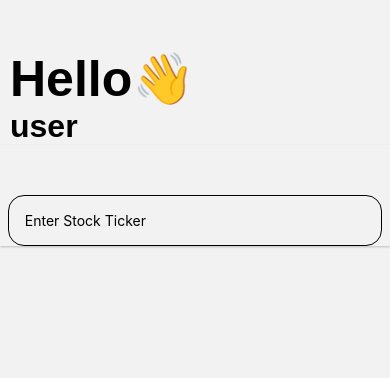
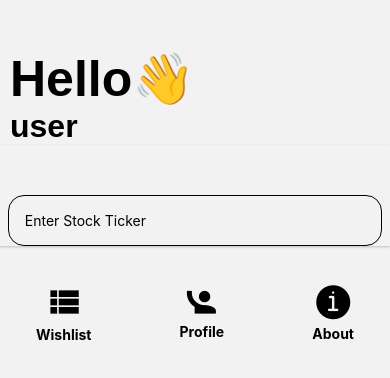
Before and after one commit to TheEagerLearner/StockMarketHub-FY, a React Native app: screen /Dashboard in a window 390 px wide. Shown: the top 378 px of the page. Built offline with nearby package versions, Linux system fonts and the light colour scheme; no server answers.

Commit message:
Data reading at their respective screens

```diff
--- /dev/null
+++ b/src/components/DashIcons.js
@@ -0,0 +1,37 @@
+import React from 'react';
+import { View,StyleSheet,Text,TouchableOpacity } from 'react-native';
+
+
+const DashIcons = ({navigation,title,child,onPress}) => {
+
+    return(
+        <TouchableOpacity
+            style={stylesheet.container}
+            onPress={onPress}
+        >
+            <View style={stylesheet.icon_style}>
+                {child}
+            </View>
+            <Text style={stylesheet.title_style}>
+                {title}
+            </Text>
+        </TouchableOpacity>
+    );
+}
+
+const stylesheet = StyleSheet.create({
+    container:{
+        alignItems:'center',
+        justifyContent:'center',
+        padding:6
+    },
+    icon_style:{
+
+    },
+    title_style:{
+        fontWeight:'bold',
+        marginTop:4
+    }
+});
+
+export default DashIcons;
--- a/src/screens/Dashboard.js
+++ b/src/screens/Dashboard.js
@@ -1,9 +1,15 @@
 import React,{useEffect, useState} from 'react';
 import {View,StyleSheet,Text,ToastAndroid, Linking} from 'react-native';
 import { AsyncStorage } from 'react-native';
+import DashIcons from '../components/DashIcons';
 import SearchBar from '../components/SearchBar';
 import { auth, database } from '../features/Firebase/firebase';
 import StockApi from '../features/StockApi/StockApi';
+
+//icons
+import { Entypo } from '@expo/vector-icons';
+import { MaterialCommunityIcons } from '@expo/vector-icons';
+import { AntDesign } from '@expo/vector-icons';
 
 
 const Dashboard = ({navigation}) => {
@@ -16,8 +22,7 @@ const Dashboard = ({navigation}) => {
   const checkTicker = async () => {
       try{
         const response = await StockApi.get(`/stock/${ticker}`);
-        let data = response.data;
-        console.log(data);
+        storeTicker();
         navigation.navigate('Home');
       }
       catch(err){
@@ -27,6 +32,24 @@ const Dashboard = ({navigation}) => {
 
       }
   };
+
+  //store ticker
+  const storeTicker = async () => {
+
+    try{
+
+      await AsyncStorage.setItem(
+        'ticker',
+        ticker
+      );
+
+    }
+    catch(err){
+      console.log(err.title);
+      console.log(err.message);
+    }
+  }
+
 
     //Retrive Auth Data and search in Realtime db using UID
     const retrieveData = async () => {
@@ -74,17 +97,35 @@ const Dashboard = ({navigation}) => {
           <SearchBar
               onChangeText={(value)=>{
                   setTicker(value);
-                  console.log(ticker);
+
               }}
 
               onEndEditing={()=>{
                 console.log(`ticker is ${ticker}`);
-                Linking.openURL('https://google.com');
+                //Linking.openURL('https://google.com');
                 checkTicker();
 
 
               }}
           />
+
+          <View style={stylesheet.icons_style}>
+
+
+            <DashIcons
+              child={<MaterialCommunityIcons name="view-list" size={40} color="black" />}
+              title={'Wishlist'}
+            />
+            <DashIcons
+              child={<MaterialCommunityIcons name="human-greeting-variant" size={34} color="black" />}
+              title={'Profile'}
+            />
+            <DashIcons
+              child={<AntDesign name="infocirlce" size={34} color="black" />}
+              title={'About'}
+            />
+
+          </View>
         </View>
     );
 }
@@ -105,7 +146,15 @@ const stylesheet = StyleSheet.create({
       fontSize:32,
       fontWeight:'bold',
       fontFamily:'sans-serif'
+    },
+    icons_style:{
+      flexDirection:'row',
+      justifyContent:'space-between',
+      margin:10,
+      marginTop:30,
+      marginHorizontal:30
     }
+
 });
 
 export default Dashboard;
--- a/src/screens/Home-Screens/Analysis.js
+++ b/src/screens/Home-Screens/Analysis.js
@@ -1,9 +1,45 @@
-import React from 'react';
-import { View,StyleSheet,Text } from 'react-native';
+import React, { useEffect, useState } from 'react';
+import { View,StyleSheet,Text, AsyncStorage } from 'react-native';
+import StockApi from '../../features/StockApi/StockApi';
 
 const Analysis = ({navigation}) => {
 
+    const [ticker,setTicker] = useState('');
 
+    const getStockHist = async (res) => {
+
+        try{
+            const response = await StockApi.get(`/stock/${res}/`);
+            const data = response.data;
+            console.log(data);
+
+        }
+        catch(err){
+            console.log(`getStockHist error ===> ${err}`);
+        }
+
+    }
+
+    //used to get ticker
+    const getTicker = async () => {
+
+        try{
+            const response = await AsyncStorage.getItem('ticker');
+            getStockHist(response);
+            setTicker(response);
+
+        }
+        catch(err){
+            console.log(`getTicker error ===> ${err}`);
+        }
+
+    }
+
+    useEffect(()=>{
+        console.log("Analysis");
+        getTicker();
+
+    },[]);
 
     return(
         <View style={stylesheet.container}>
--- a/src/screens/Home-Screens/News.js
+++ b/src/screens/Home-Screens/News.js
@@ -1,11 +1,53 @@
 import * as React from 'react';
-import { Text, View,StyleSheet } from 'react-native';
+import { Text, View,StyleSheet, AsyncStorage } from 'react-native';
 import { NavigationContainer } from '@react-navigation/native';
 import { createMaterialTopTabNavigator } from '@react-navigation/material-top-tabs';
+import StockApi from '../../features/StockApi/StockApi';
 
 const News = ({navigation}) => {
 
-  return(
+    const [ticker,setTicker] = React.useState('');
+
+    //used to get Ticker news
+    const getStockNews = async (res) => {
+
+      try{
+
+        const response = await StockApi.get(`/news/${res}`);
+        const data = response.data;
+        console.log(data);
+
+      }
+      catch(err){
+        console.log(`getStockNews error ==> ${err}`);
+      }
+
+    }
+
+    //used to get ticker
+    const getTicker = async () => {
+
+      try{
+          const response = await AsyncStorage.getItem('ticker');
+          getStockNews(response);
+          setTicker(response);
+
+      }
+      catch(err){
+          console.log(`getTicker error ===> ${err}`);
+      }
+
+  }
+
+
+
+    React.useEffect(()=>{
+        console.log("NEWs");
+        getTicker();
+    },[]);
+
+
+    return(
     <View style={stylesheet.container}>
 
       <Text>News zai mare ?</Text>
--- a/src/screens/Home.js
+++ b/src/screens/Home.js
@@ -1,17 +1,41 @@
 import * as React from 'react';
-import { Text, View,StyleSheet } from 'react-native';
+import { Text, View,StyleSheet,ToastAndroid } from 'react-native';
 import { NavigationContainer } from '@react-navigation/native';
 import { createMaterialTopTabNavigator } from '@react-navigation/material-top-tabs';
+import StockApi from '../features/StockApi/StockApi';
 
 import News from './Home-Screens/News';
 import Analysis from './Home-Screens/Analysis';
+import SearchBar from '../components/SearchBar';
 
 
 const Tab = createMaterialTopTabNavigator();
 
 export default function Home() {
+
+  const [ticker,setTicker] = React.useState('');
+
+  const checkTicker = async () => {
+    try{
+      const response = await StockApi.get(`/stock/${ticker}`);
+      let data = response.data;
+      console.log(data);
+
+    }
+    catch(err){
+
+      console.log(err.message);
+      ToastAndroid.show(err.code+'\n'+err.message,4000);
+
+    }
+  };
+
   return (
     <View style={stylesheet.container}>
+
+    <View style={stylesheet.header_tab}>
+
+    </View>
 
     <NavigationContainer independent={true}>
       <Tab.Navigator
@@ -35,5 +59,8 @@ const stylesheet = StyleSheet.create({
     paddingTop:20,
     backgroundColor:'#FFF'
 
+  },
+  header_tab:{
+    padding:10
   }
 });
```
